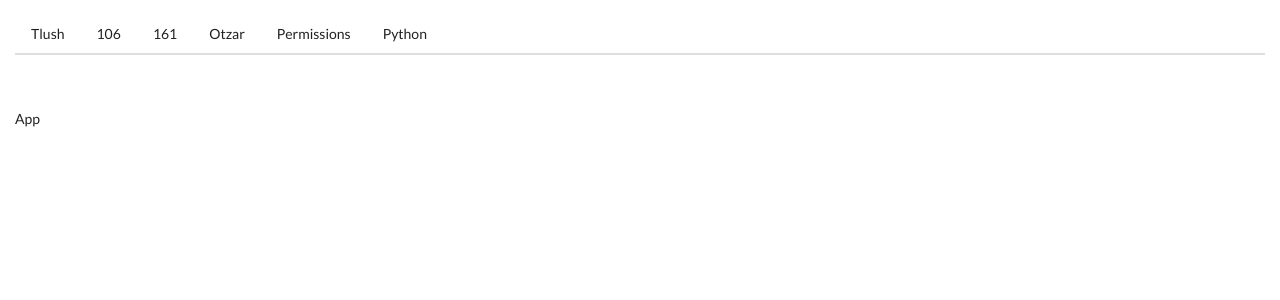
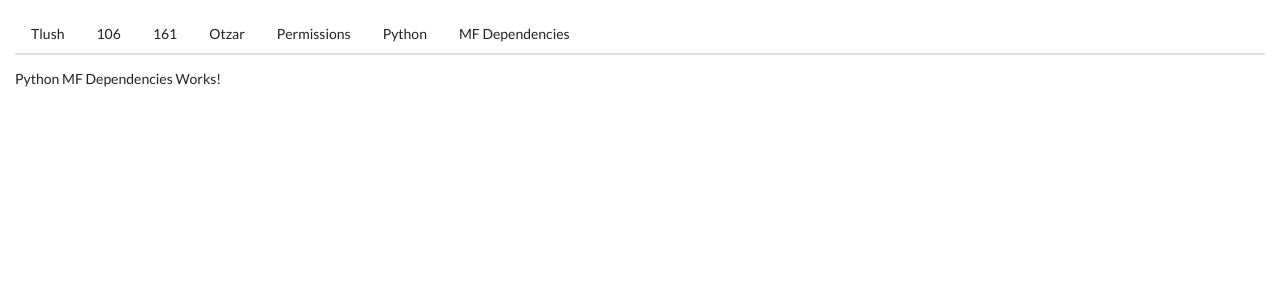
Before and after one commit to Shama95/GenTlushim, a React (Create React App) app: page /MfDependencies in a window 1280 px wide. Shown: the top 300 px of the page. Built offline with nearby package versions, Linux system fonts and the light colour scheme.

Commit message:
Initial Files and Routing

```diff
--- a/src/Components/App.js
+++ b/src/Components/App.js
@@ -8,14 +8,15 @@ import Python from "./Python";
 import T106 from "./T106";
 import T161 from "./T161";
 import Otzar from "./Otzar";
-import Loading from "./Loading";
+import MfDependencies from "./MfDependencies";
 
 //Time picker imports:
 import { MuiPickersUtilsProvider } from "@material-ui/pickers";
 import DateFnsUtils from "@date-io/date-fns";
 
 const App = () => {
-  return (//using Route to navigate based on the path.
+  return (
+    //using Route to navigate based on the path.
     <MuiPickersUtilsProvider utils={DateFnsUtils}>
       <div>
         <Header />
@@ -37,9 +38,9 @@ const App = () => {
         <Route path="/Python">
           <Python />
         </Route>
-        <br />
-        <br />
-        App
+        <Route path="/MfDependencies">
+          <MfDependencies />
+        </Route>
       </div>
     </MuiPickersUtilsProvider>
   );
--- a/src/Components/Header.js
+++ b/src/Components/Header.js
@@ -1,10 +1,10 @@
-import React from 'react';
-import Link from './Link'
+import React from "react";
+import Link from "./Link";
 
-const Header =()=>{
-    return (//changing the url for navigation purposes.
+const Header = () => {
+  return (
+    //changing the url for navigation purposes.
     <div className="ui secondary pointing menu">
-
       <Link href="/Tlush" className="item">
         Tlush
       </Link>
@@ -23,6 +23,9 @@ const Header =()=>{
       <Link href="/Python" className="item">
         Python
       </Link>
+      <Link href="/MfDependencies" className="item">
+        MF Dependencies
+      </Link>
     </div>
   );
 };
--- /dev/null
+++ b/src/Components/MfDependencies.js
@@ -0,0 +1,20 @@
+import React from "react";
+
+const MfDependencies = () => {
+  /*
+    TODO:
+    0. find a npm package/library to visualize said vertex graph.
+    1. visualize a vertex graph of MF dependencies.
+    2. allow a user to query about a specific ancestor sub graph and visualize it as well
+        2.1. input fields
+        2.2. color the relevent vertex in a different color.
+    --------------
+    3. allow the user to enter multiple names simultaneously
+    4. genereate a compilation job to inject to the MF.
+     */
+  let nodes = [];
+  let dependenciesEdges = [];
+  return <div> Python MF Dependencies Works!</div>;
+};
+
+export default MfDependencies;
```
Lines whose indentation alone changed are shown as unchanged.
